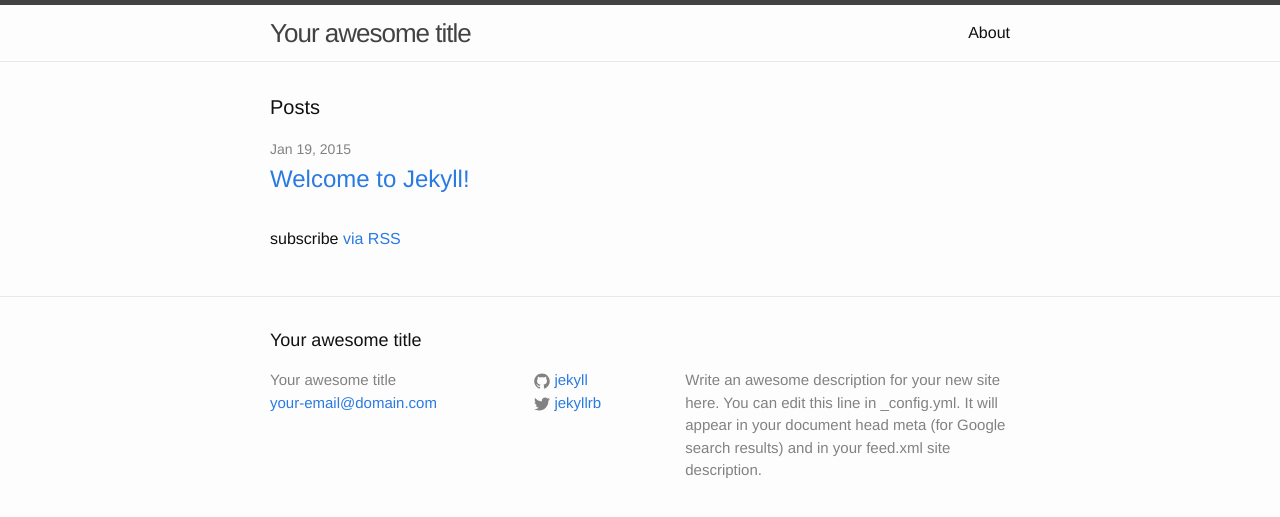
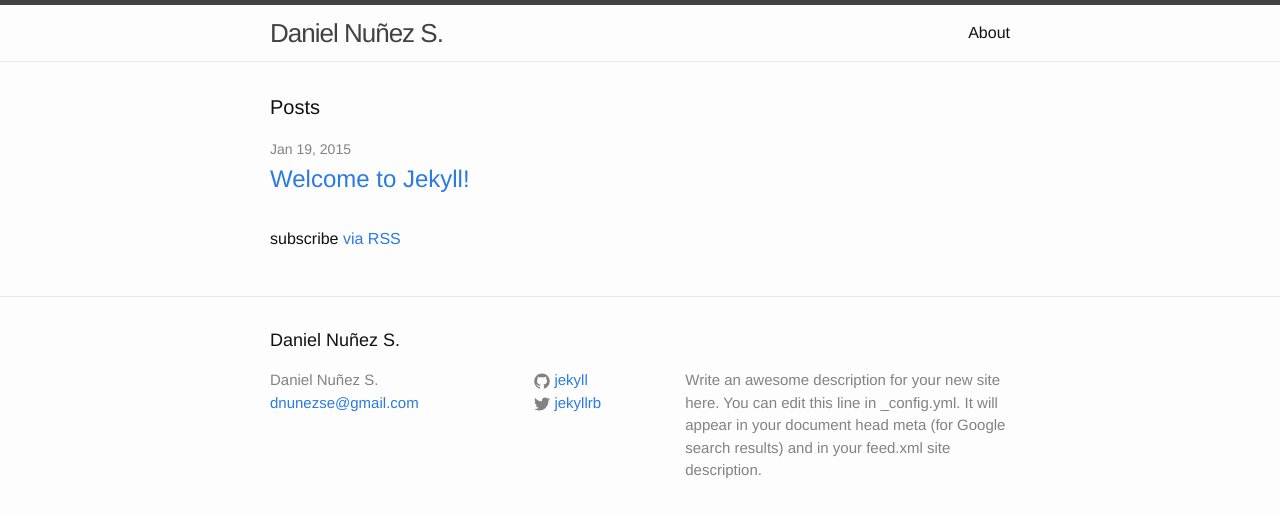
Before and after one commit to danielnunez/danielnunez.github.io, a Jekyll site: the page built from index.html, in a window 1280 px wide. Shown: the top 517 px of the page. Built offline with Jekyll 4.4.1, drawn with Linux system fonts in a browser that asks for light colours.

Commit message:
Update _config.yml

```diff
--- a/_config.yml
+++ b/_config.yml
@@ -1,6 +1,6 @@
 # Site settings
-title: Your awesome title
-email: your-email@domain.com
+title: Daniel Nuñez S.
+email: dnunezse@gmail.com
 description: > # this means to ignore newlines until "baseurl:"
   Write an awesome description for your new site here. You can edit this
   line in _config.yml. It will appear in your document head meta (for
```
